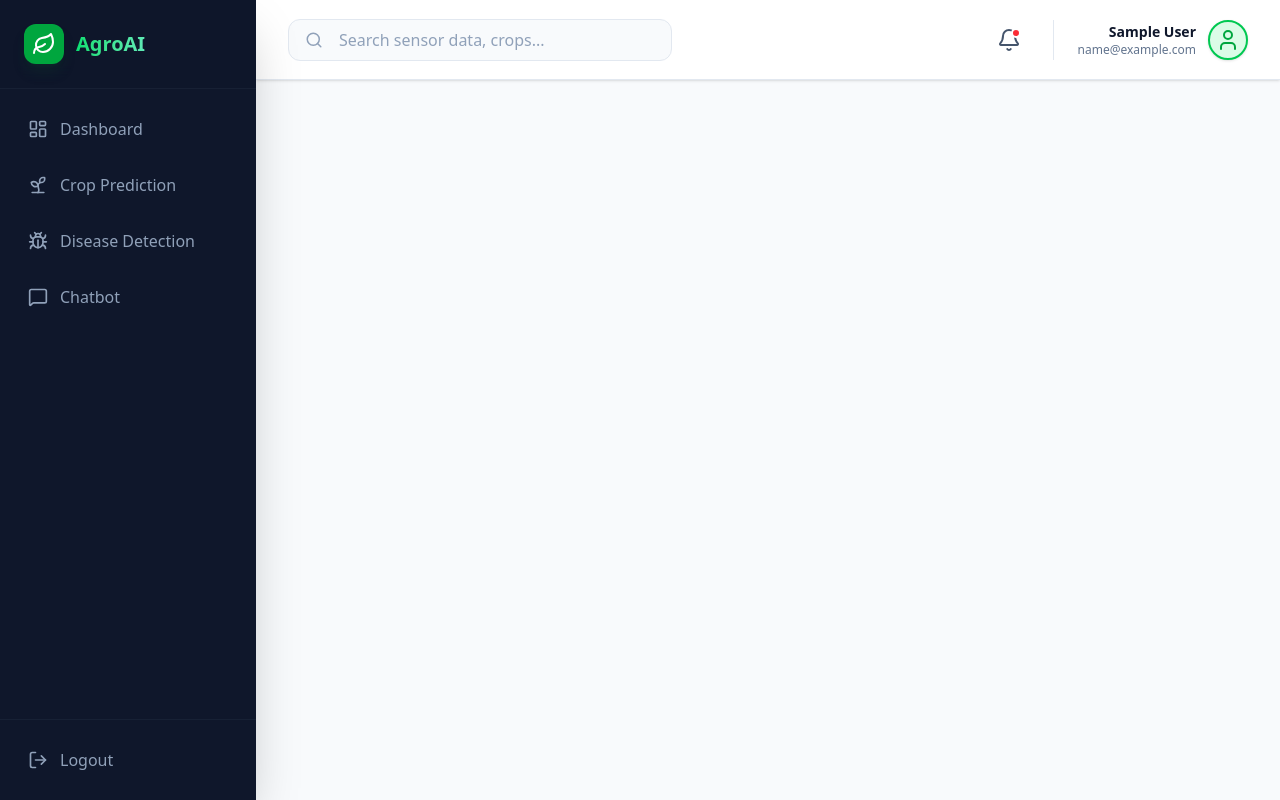
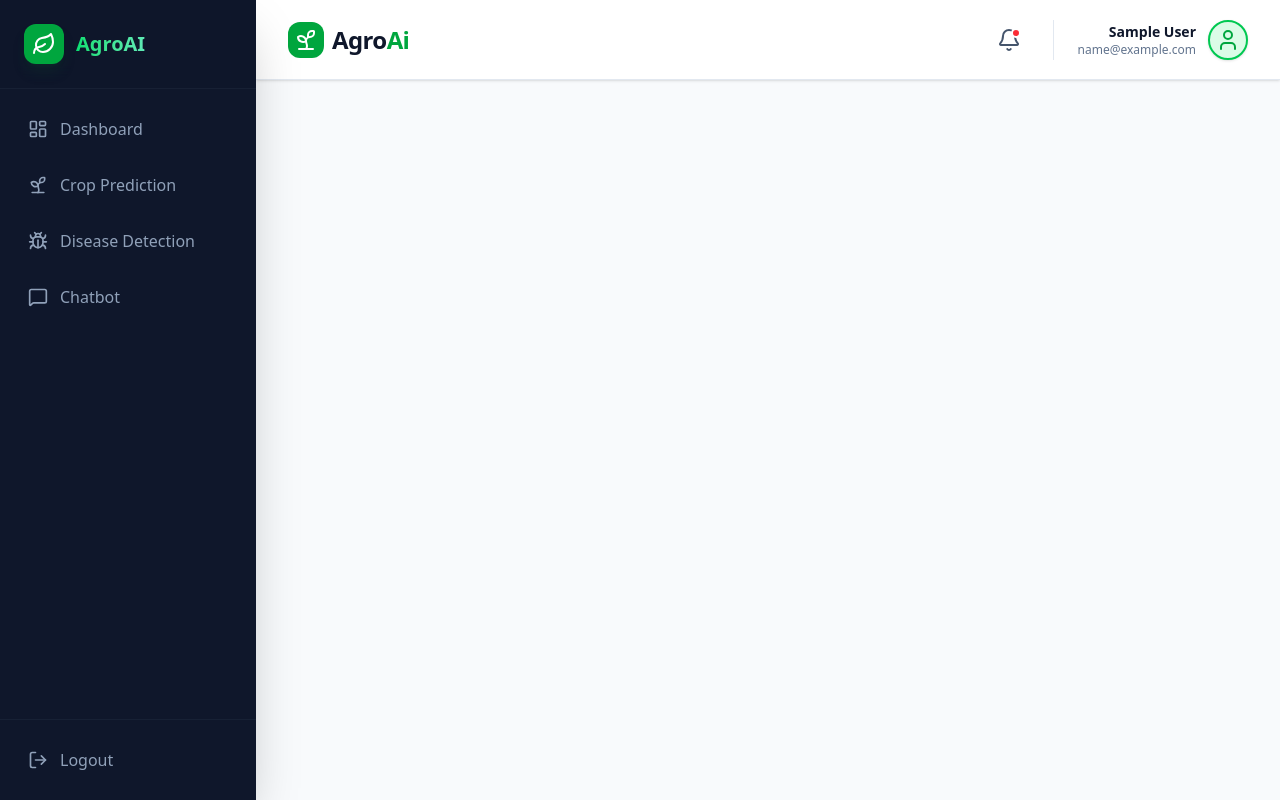
Before and after one commit to tamilselvan8428/AgroAi, a React (Vite) app in the folder smart_agroai/: page /app/disease-detection/chatbot/crop-prediction in a window 1280 px wide. Built offline with nearby package versions, Linux system fonts and the light colour scheme; sample sign-in values are in the browser's storage.

Commit message:
Remove search bar from header and center AgroAI branding

```diff
--- a/smart_agroai/src/components/Header.jsx
+++ b/smart_agroai/src/components/Header.jsx
@@ -1,5 +1,5 @@
 import React from "react";
-import { Bell, User, Search, Menu } from "lucide-react";
+import { Bell, User, Menu, Sprout } from "lucide-react";
 import { useAuth } from "../context/AuthContext";
 
 const Header = ({ onMenuClick }) => {
@@ -15,28 +15,18 @@ const Header = ({ onMenuClick }) => {
         <Menu className="w-6 h-6 text-slate-600" />
       </button>
 
-      {/* Search Bar - Hidden on Mobile */}
-      <div className="hidden lg:flex items-center gap-4 bg-slate-50 px-4 py-2 rounded-xl border border-slate-200 w-96">
-        <Search className="w-5 h-5 text-slate-400" />
-        <input
-          type="text"
-          placeholder="Search sensor data, crops..."
-          className="bg-transparent border-none focus:ring-0 text-slate-600 placeholder:text-slate-400 w-full"
-        />
+      {/* AgroAI Branding - Centered */}
+      <div className="flex-1 flex items-center justify-center lg:justify-start">
+        <div className="flex items-center gap-2 group">
+          <div className="bg-green-600 p-1.5 rounded-xl group-hover:rotate-12 transition-transform duration-300">
+            <Sprout className="w-5 h-5 sm:w-6 sm:h-6 text-white" />
+          </div>
+          <span className="text-xl sm:text-2xl font-bold tracking-tight text-slate-900">Agro<span className="text-green-600">Ai</span></span>
+        </div>
       </div>
 
       {/* Right Section */}
       <div className="flex items-center gap-4 lg:gap-6">
-        {/* Mobile Search */}
-        <div className="lg:hidden flex items-center gap-2 bg-slate-50 px-3 py-1.5 rounded-lg border border-slate-200">
-          <Search className="w-4 h-4 text-slate-400" />
-          <input
-            type="text"
-            placeholder="Search..."
-            className="bg-transparent border-none focus:ring-0 text-slate-600 placeholder:text-slate-400 w-24 text-sm"
-          />
-        </div>
-
         {/* Notifications */}
         <button className="relative p-2 rounded-full hover:bg-slate-100 transition-colors">
           <Bell className="w-5 h-5 lg:w-6 lg:h-6 text-slate-600" />
```
